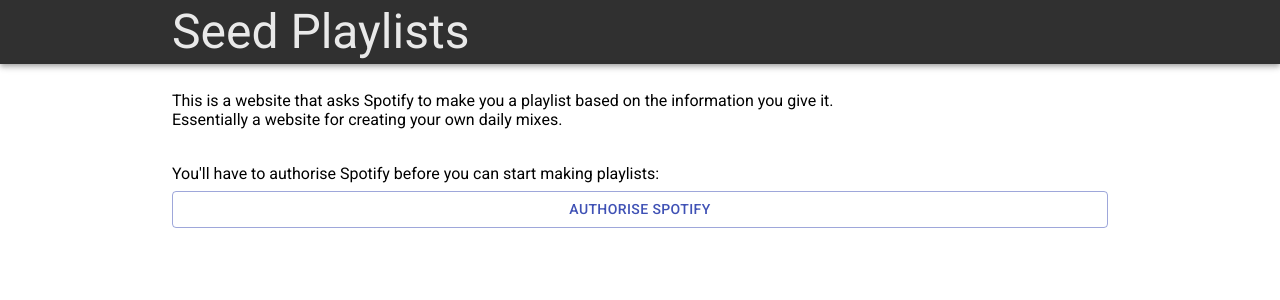
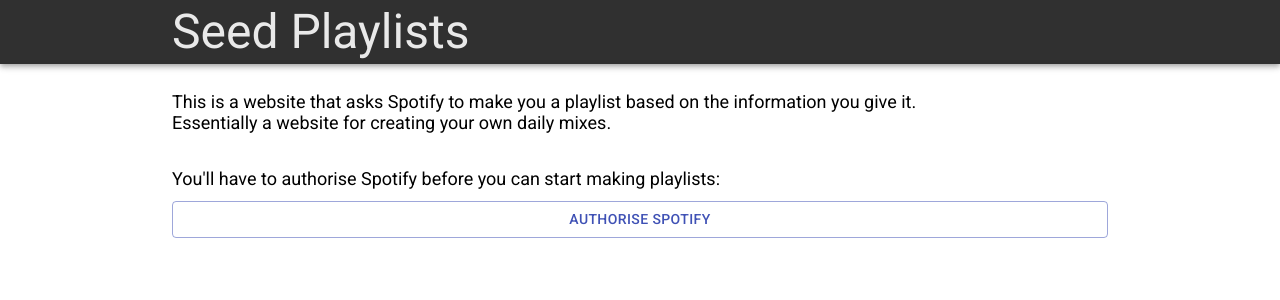
Before and after one commit to jacobcolyvan/seed-playlist, a React (Create React App) app: page / in a window 1280 px wide. Shown: the top 300 px of the page. Built offline with nearby package versions, Linux system fonts and the light colour scheme; no server answers.

Commit message:
minor styling changes (spacing)

```diff
--- a/src/App.scss
+++ b/src/App.scss
@@ -9,6 +9,7 @@
 
 p {
   margin: 8px 0;
+  font-size: 18px;
 }
 
 ul {
--- a/src/components/Form.js
+++ b/src/components/Form.js
@@ -189,7 +189,7 @@
         {/* <Input title='loudness' saveParam={saveActiveParam} limit={1}/> */}
         {/* <Input title='mode' saveParam={saveActiveParam} limit={1}/> */}
 
-        <br/><br/><br/>
+        <br/><br/>
         <Button variant='outlined' color='primary' fullWidth onClick={onSubmit}>
           Get Tracks
         </Button>
--- a/src/components/SpotifyAuth.js
+++ b/src/components/SpotifyAuth.js
@@ -17,7 +17,7 @@
           Essentially a website for creating your own daily mixes.
         </p>
         <br />
-        <p>
+        <p style={{ margin: '8px 0 12px 0'}}>
           You'll have to authorise Spotify before you can start making
           playlists:
         </p>
```
